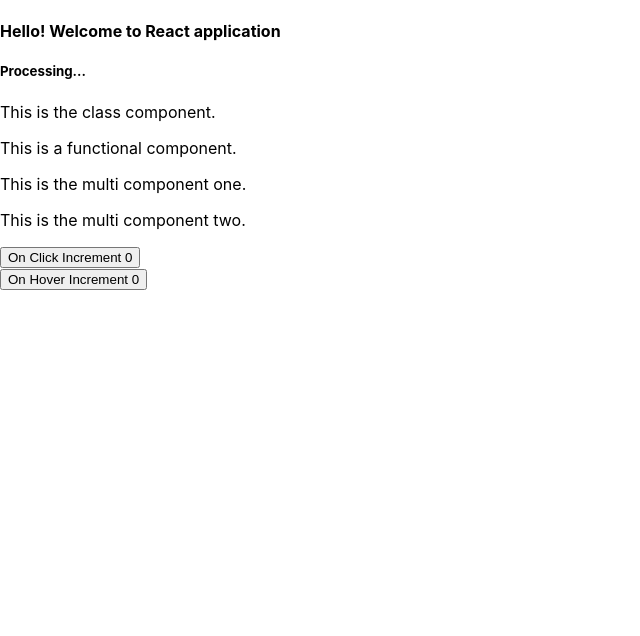
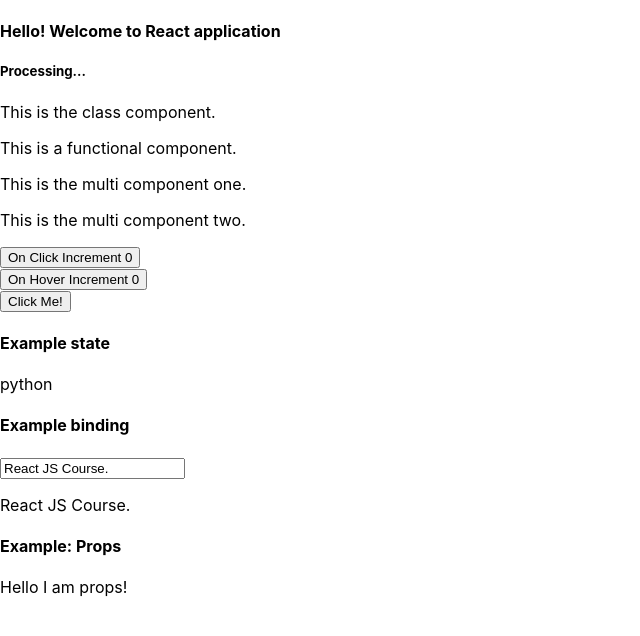
Before and after one commit to sarathiscookie/react-app, a React (Create React App) app: page / in a window 1280 px wide. Shown: the top 636 px of the page, without its empty margins (0-640 px from the left). Built offline with nearby package versions, Linux system fonts and the light colour scheme.

Commit message:
Props, State, setState and clean up

```diff
--- a/src/App.js
+++ b/src/App.js
@@ -4,6 +4,8 @@
 import FunctionalComponent from './Components/FunctionalComponent';
 import HoverCounterComponent from './Components/HoverCounterComponent';
 import { MultiClassComponentOne, MultiClassComponentTwo} from './Components/MultiClassComponent';
+import PropsComponent from './Components/PropsComponent';
+import EventHandlerSetStateComponent from './Components/EventHandlerSetStateComponent';
 
 function App() {
   return (
@@ -16,6 +18,8 @@
       <MultiClassComponentTwo />
       <ClickCounterComponent />
       <HoverCounterComponent />
+      <EventHandlerSetStateComponent />
+      <PropsComponent text="Hello I am props!"/>
     </div>
   );
 }
--- /dev/null
+++ b/src/Components/EventHandlerSetStateComponent.js
@@ -0,0 +1,44 @@
+import React, { Component } from 'react'
+
+class EventHandlerSetStateComponent extends Component {
+  constructor(props) {
+    super(props);
+
+    this.state = {
+        lang: [
+            'python', 'react'
+        ],
+        name: "React JS Course."
+    }
+  }
+  clickEventHandler = () => {
+    this.setState({
+        lang: [
+            'Python', 'React JS'
+        ]
+    })
+    console.log('Clicked');
+  }
+  changeName = (event) => {
+    this.setState({
+        name: event.target.value
+    })
+  }
+  render() {
+    return (
+      <div>
+        <button onClick={this.clickEventHandler}>Click Me!</button>
+        <div>
+            <h4>Example state</h4>
+            {this.state.lang[0]}
+
+            <h4>Example binding</h4>
+            <input type="text" onChange={this.changeName} value={this.state.name}></input>
+            <p>{this.state.name}</p>
+        </div>
+      </div>
+    )
+  }
+}
+
+export default EventHandlerSetStateComponent
--- /dev/null
+++ b/src/Components/PropsComponent.js
@@ -0,0 +1,15 @@
+import React, { Component } from 'react'
+
+export default class PropsComponent extends Component {
+  constructor(props){
+    super(props);
+  }
+  render() {
+    return (
+      <div>
+        <h4>Example: Props</h4>
+        <p>{this.props.text}</p>
+      </div>
+    )
+  }
+}
```
Also changed, not shown: src/Components/ClickCounterComponent.js (line endings or trailing spaces), 1 other file (tests, documents, lock files or other folders).
